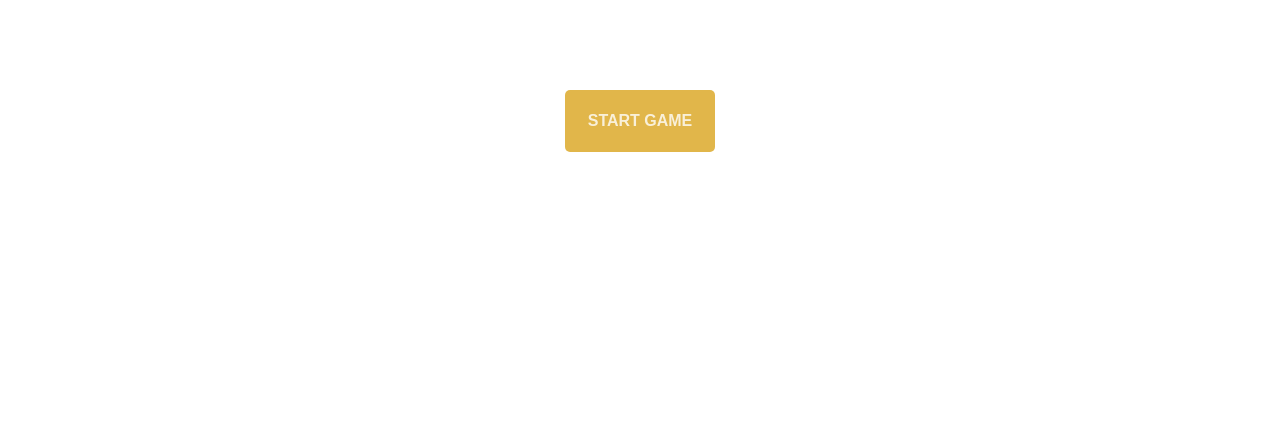
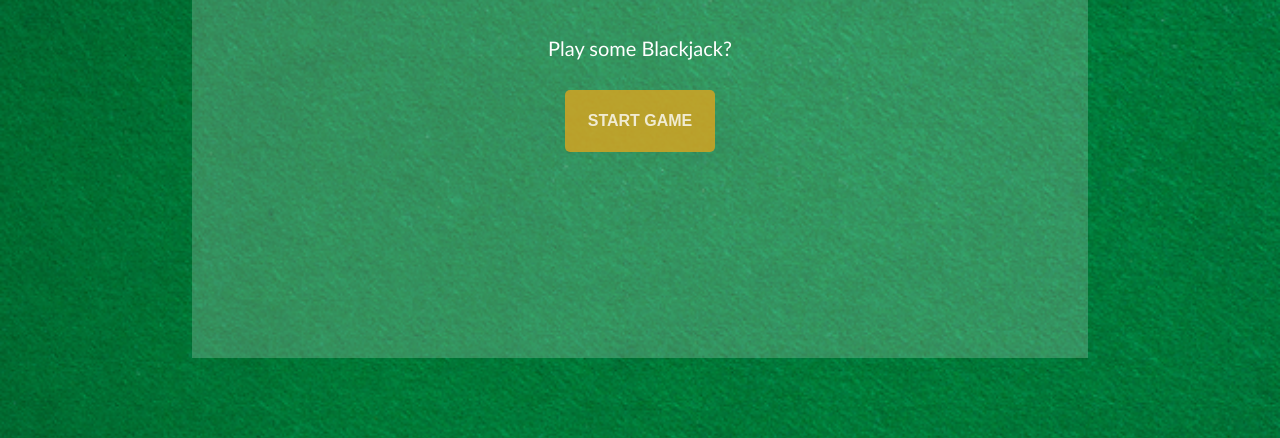
Before and after one commit to jethro-dev/blackjack, a plain HTML site: page index.html in a window 1280 px wide. Shown: the part 362-800 px from the top of the page. Drawn offline with Linux system fonts and the light colour scheme.

Commit message:
Update style.css

```diff
--- a/css/style.css
+++ b/css/style.css
@@ -5,7 +5,7 @@ body {
 
 body {
     margin: 0;
-    background-image: url("../blackjack/img/table.png");
+    background-image: url("/blackjack/img/table.png");
     background-size: cover;
     display: flex;
     flex-direction: column;
```
